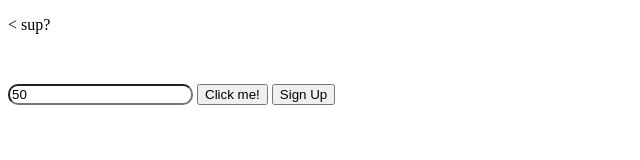
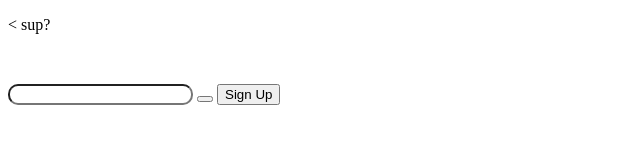
Before and after one commit to amin1029384756/Amin-and-tariq, a plain HTML site: page chat app.html in a window 1280 px wide. Shown: the whole page, without its empty margins (0-640 px from the left). Drawn offline with Linux system fonts and the light colour scheme.

Commit message:
Update chat app.html

```diff
--- a/chat app.html
+++ b/chat app.html
@@ -27,9 +27,9 @@
 
 
 
-  <input  id="b" value="50" >
-  <output for="b "></output>
-  <button type="button" onclick = "a" >Click me!</button>
+  <input  id="b" >
+
+  <button type="button" onclick = "a" ></button>
 
 
      <button type="submit" class="signupbtn">Sign Up</button>
```
